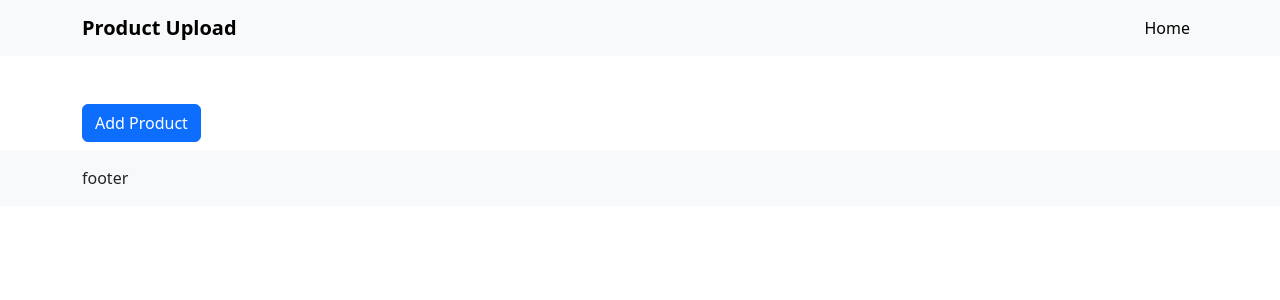
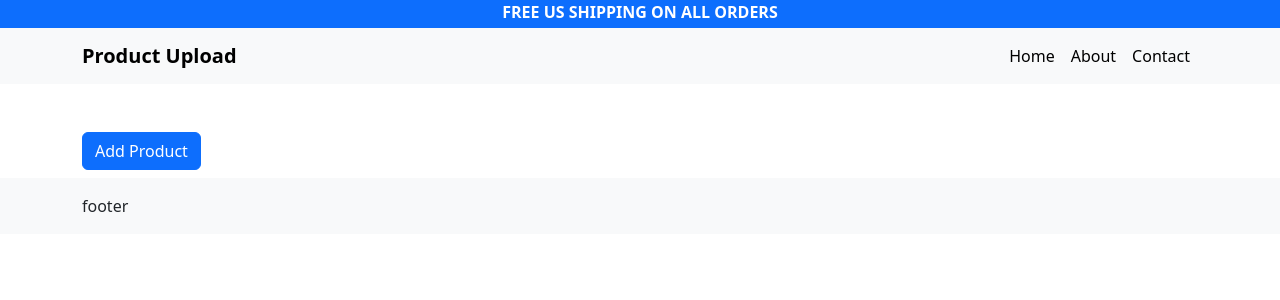
Before and after one commit to Zwill1/PHP-PRODUCT-UPLOAD, a PHP site: page /PHP-PRODUCT-UPLOAD/ in a window 1280 px wide. Shown: the top 300 px of the page. Run offline with PHP 8.4, Linux system fonts and the light colour scheme; data that the repository does not hold is empty.

Commit message:
add top header bar sticky with nav. adjustments to navigation links

```diff
--- a/assets/nav.php
+++ b/assets/nav.php
@@ -1,4 +1,6 @@
-<nav class="navbar navbar-expand-lg bg-body-tertiary sticky-top">
+<div class="sticky-top">
+  <?php include 'top-header.php' ?>
+  <nav class="navbar navbar-expand-lg bg-body-tertiary">
     <div class="container">
       <a class="navbar-brand fw-bold" href="http://localhost/PHP-PRODUCT-UPLOAD/">Product Upload</a>
       <button class="navbar-toggler" type="button" data-bs-toggle="collapse" data-bs-target="#navbarText" aria-controls="navbarText" aria-expanded="false" aria-label="Toggle navigation">
@@ -8,6 +10,12 @@
         <ul class="navbar-nav mb-2 mb-lg-0 ms-auto">
           <li class="nav-item">
             <a class="nav-link active" aria-current="page" href="http://localhost/PHP-PRODUCT-UPLOAD/">Home</a>
+          </li>
+          <li class="nav-item">
+            <a class="nav-link active" aria-current="page" href="http://localhost/PHP-PRODUCT-UPLOAD/">About</a>
+          </li>
+          <li class="nav-item">
+            <a class="nav-link active" aria-current="page" href="http://localhost/PHP-PRODUCT-UPLOAD/">Contact</a>
           </li>
           <!-- <li class="nav-item">
             <a class="nav-link" href="#">Features</a>
@@ -19,3 +27,4 @@
       </div>
     </div>
   </nav>
+</div>
--- /dev/null
+++ b/assets/top-header.php
@@ -0,0 +1,7 @@
+<div class="container-fluid text-bg-primary">
+    <div class="container px-4">
+        <div class="row">
+            <p class="text-center mb-1 text-uppercase fw-bold">Free US shipping on all orders</p>
+        </div>
+    </div>
+</div>
```
Lines whose indentation alone changed are shown as unchanged.
